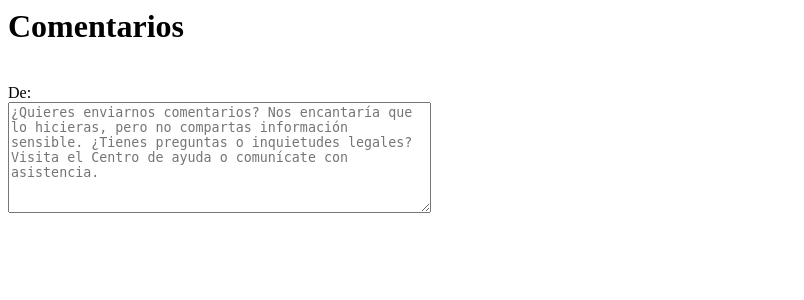
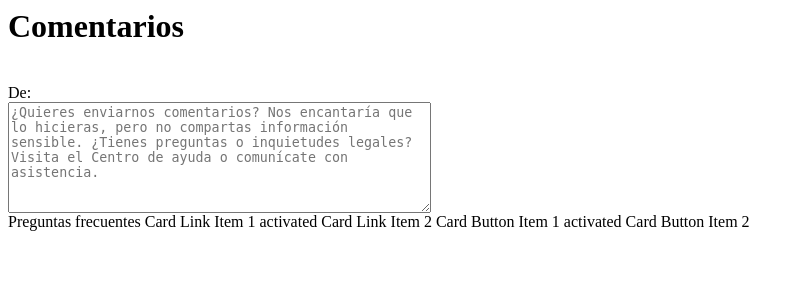
Before and after one commit to Carlosm99/Proyecto-Hackathon, a PHP site: page /app/componentes/comentarios/comentarios.page.html in a window 1280 px wide. Shown: the top 300 px of the page, without its empty margins (0-804 px from the left). Run offline with PHP 8.4, Linux system fonts and the light colour scheme.

Commit message:
more for comments

```diff
--- a/apcapa/src/app/componentes/comentarios/comentarios.page.html
+++ b/apcapa/src/app/componentes/comentarios/comentarios.page.html
@@ -26,5 +26,34 @@
       <textarea name="textarea" rows="7" cols="50" class="allinputstyles" [(ngModel)]="text"
       placeholder="¿Quieres enviarnos comentarios? Nos encantaría que lo hicieras, pero no compartas información sensible. ¿Tienes preguntas o inquietudes legales?  Visita el Centro de ayuda o comunícate con asistencia. "></textarea>
     </ion-item>
+<br>
+    <ion-row class="ordercard">
+      <ion-card >
+        <ion-card-header>
 
+          <ion-card-title class="ordercards" >Preguntas frecuentes</ion-card-title>
+        </ion-card-header>
+        <ion-card-content>
+        <ion-item href="#" class="ion-activated">
+          <ion-icon name="wifi" slot="start"></ion-icon>
+          <ion-label>Card Link Item 1 activated</ion-label>
+        </ion-item>
+
+        <ion-item href="#">
+          <ion-icon name="wine" slot="start"></ion-icon>
+          <ion-label>Card Link Item 2</ion-label>
+        </ion-item>
+
+        <ion-item class="ion-activated">
+          <ion-icon name="warning" slot="start"></ion-icon>
+          <ion-label>Card Button Item 1 activated</ion-label>
+        </ion-item>
+
+        <ion-item>
+          <ion-icon name="walk" slot="start"></ion-icon>
+          <ion-label>Card Button Item 2</ion-label>
+        </ion-item>
+      </ion-card-content>
+      </ion-card>
+    </ion-row>
 </ion-content>
```
Also changed, not shown: apcapa/src/app/componentes/comentarios/comentarios.page.scss (+11 -1 lines).
